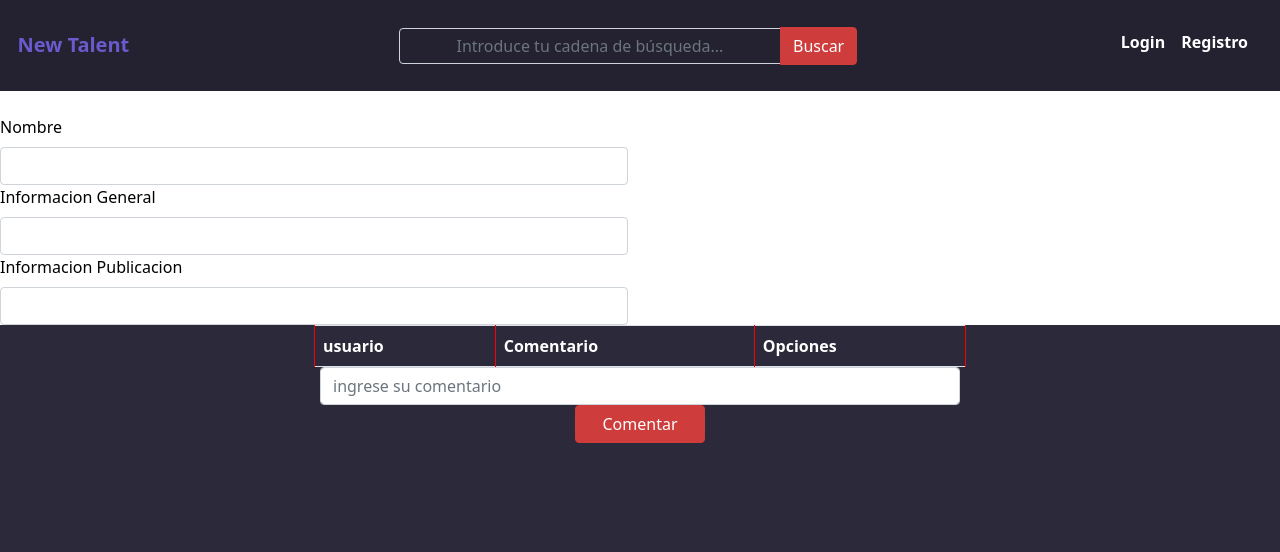
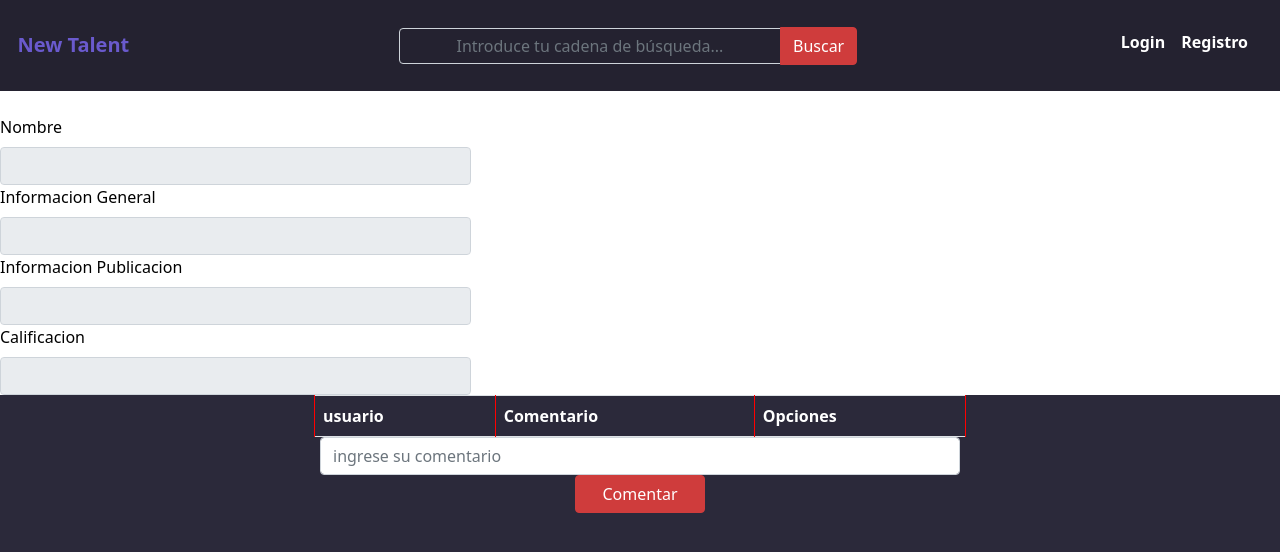
Before and after one commit to Techjonlogi/frontproyecto, a React (Create React App) app: page / in a window 1280 px wide. Shown: the top 552 px of the page. Built offline with nearby package versions, Linux system fonts and the light colour scheme.

Commit message:
Arreglando errores minimos de la pantalla.
Arreglando errores minimos de la pantalla.

```diff
--- a/src/Pantallas/VerPublicacionEspecifica/VerPublicacion.css
+++ b/src/Pantallas/VerPublicacionEspecifica/VerPublicacion.css
@@ -36,6 +36,7 @@ margin: auto;
 
  .basicLabel{
      color: black;
+
  }
 
   th {
@@ -46,3 +47,11 @@ td {
     border: 5px solid red;
     padding: 8px 0;
 }
+
+.basicInput{
+    width: 75%;
+}
+
+.formInformacion{
+    align-items: center;
+}
--- a/src/Pantallas/VerPublicacionEspecifica/VerPublicacionEspecifica.jsx
+++ b/src/Pantallas/VerPublicacionEspecifica/VerPublicacionEspecifica.jsx
@@ -10,14 +10,16 @@ const ComponenteVerpublicacion = () => {
     <Row>
         <Col>
         <img></img>
-        <Form>
+        <Form className="formInformacion">
             <Form.Group>
                 <Form.Label className="basicLabel">Nombre</Form.Label>
-                <Form.Control type= "text"></Form.Control>
-                <Form.Label className="basicLabel">Informacion General</Form.Label>
-                <Form.Control type= "text"></Form.Control>
+                <Form.Control type= "text" disabled className="basicInput"></Form.Control>
+                <Form.Label className="basicLabel" >Informacion General</Form.Label>
+                <Form.Control type= "text" disabled className="basicInput"></Form.Control>
                 <Form.Label className="basicLabel">Informacion Publicacion</Form.Label>
-                <Form.Control type= "text"></Form.Control>
+                <Form.Control type= "text" disabled className="basicInput"></Form.Control>
+                <Form.Label className="basicLabel">Calificacion</Form.Label>
+                <Form.Control type= "text" disabled className="basicInput"></Form.Control>
 
             </Form.Group>
         </Form>
```
